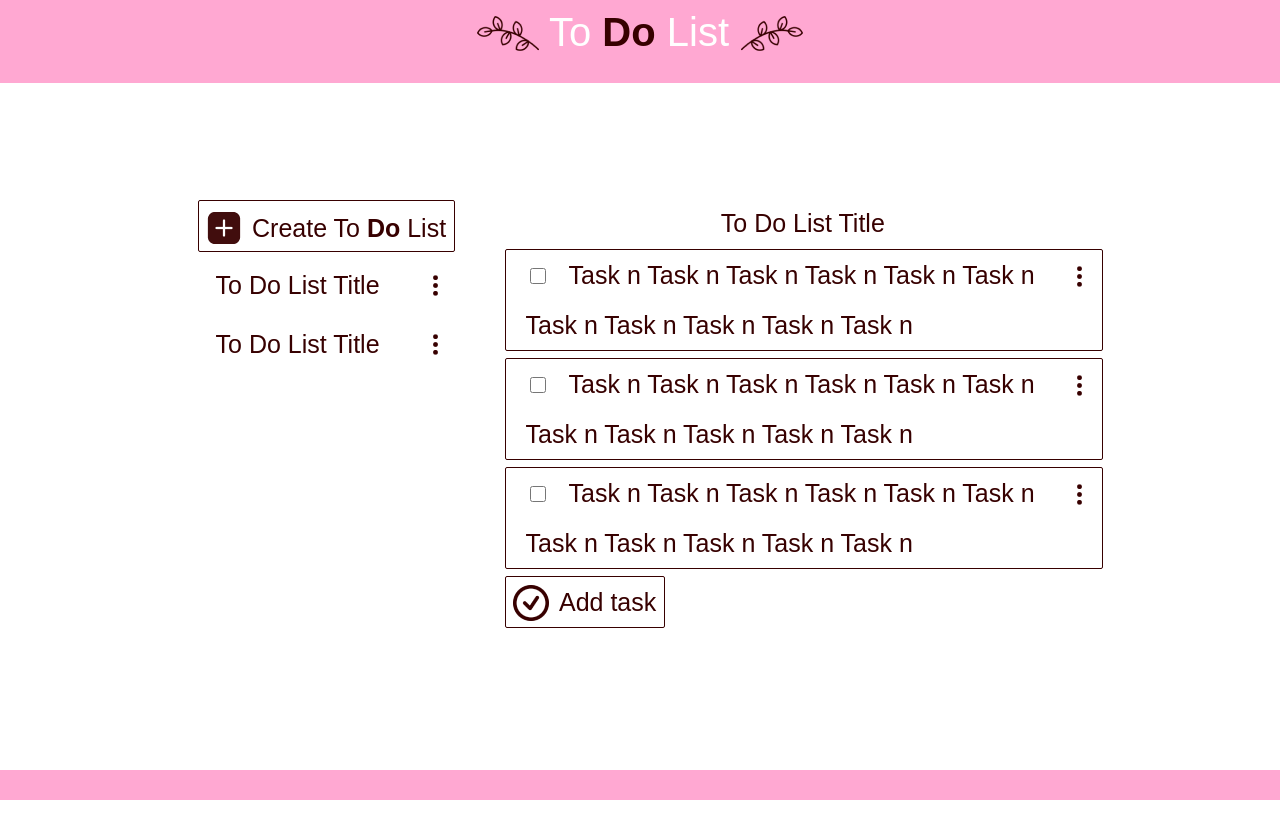
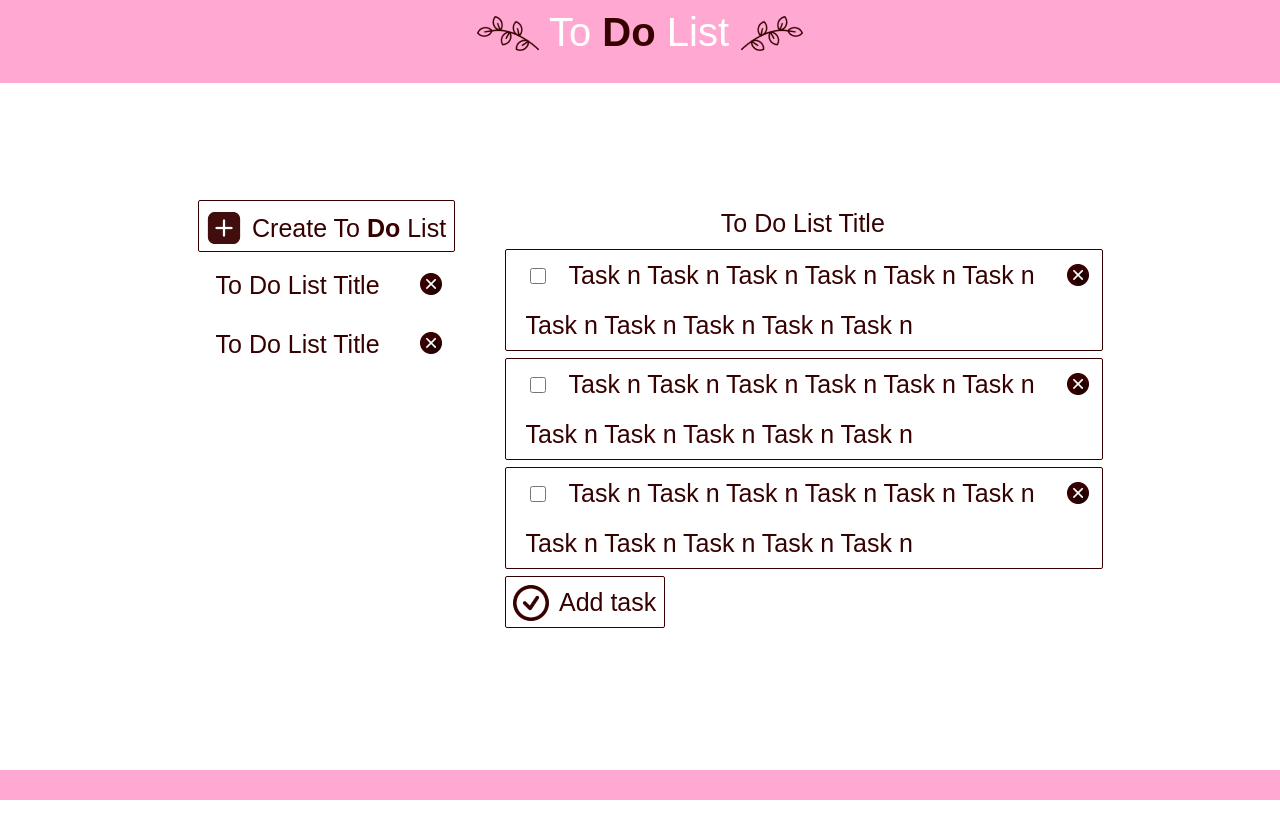
Before and after one commit to AmandaNbr/toDoList, a React (Create React App) app in the folder todolist_client/: page / in a window 1280 px wide. Shown: the top 838 px of the page. Built offline with nearby package versions, Linux system fonts and the light colour scheme; a web font is replaced by a local one.

Commit message:
changing the dropdown with a delete button

```diff
--- a/todolist_client/src/components/ToDoList/index.css
+++ b/todolist_client/src/components/ToDoList/index.css
@@ -31,11 +31,11 @@
     text-overflow: ellipsis;
 }
 
-.todolist-three-dots {
+.todolist-x {
     width: 25px;
     height: 52px;
 }
 
-.todolist-three-dots-image {
+.todolist-x-image {
     padding-top: 14px;
 }
--- a/todolist_client/src/components/ToDoList/index.js
+++ b/todolist_client/src/components/ToDoList/index.js
@@ -7,9 +7,12 @@ export function ToDoList(){
             <div className="todolist-text-div">
                 <p className="todolist-text">To Do List Title</p>
             </div>
-            <div className="todolist-three-dots">
-                    {/* FAZER O DROPDOWN */}
-                    <img src="assets/images/three-dots.png" className="todolist-three-dots-image" alt="three-dots"></img>
+            {/* <div className="todolist-three-dots">
+                    FAZER O DROPDOWN
+                    <img src="assets/images/three-dots.png" className="todolist-three-dots-image" alt="three-dots"/>
+            </div> */}
+            <div className="task-x">
+                <img className="task-x-image" src="assets/images/x.png"  alt="x"/>
             </div>
         </div>
     )
--- a/todolist_client/src/components/ToDoTask/index.css
+++ b/todolist_client/src/components/ToDoTask/index.css
@@ -31,13 +31,14 @@
     overflow: hidden;
 }
 
-.task-three-dots {
+.task-x {
     width: 25px;
     height: 52px;
     margin-right: 10px;
     cursor: pointer;
 }
 
-.task-three-dots-image {
+.task-x-image {
     padding-top: 14px;
+    padding-right: 20px;
 }
--- a/todolist_client/src/components/ToDoTask/index.js
+++ b/todolist_client/src/components/ToDoTask/index.js
@@ -12,9 +12,12 @@ export function ToDoTask(){
                         </span>
                     </label>
             </div>
-            <div className="task-three-dots">
-                {/* FAZER O DROPDOWN */}
+            {/* <div className="task-three-dots">
+                FAZER O DROPDOWN
                 <  img src="assets/images/three-dots.png" className="task-three-dots-image" alt="three-dots"></img>
+            </div> */}
+            <div className="task-x">
+                <img className="task-x-image" src="assets/images/x.png"  alt="x"/>
             </div>
         </div>
     )
```
Also changed, not shown: todolist_client/public/assets/images/x.png (added).
